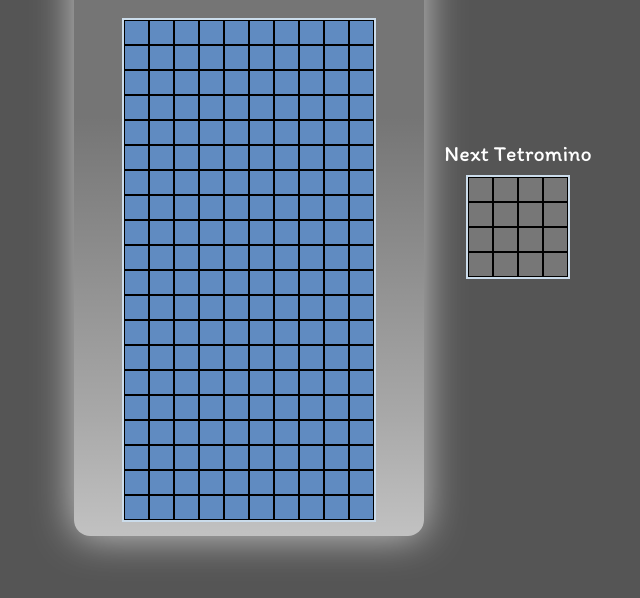
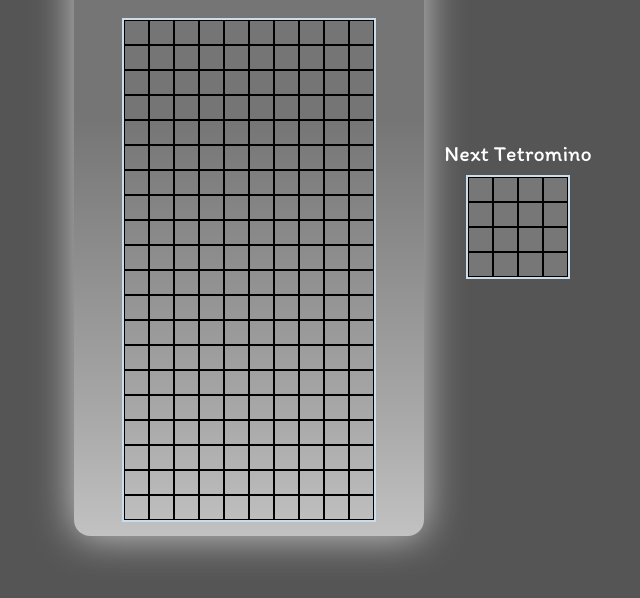
Before and after one commit to JakubMotyl/Tetris-game, a plain HTML site: page index.html in a window 1280 px wide. Shown: the part 192-790 px from the top of the page, without its empty margins (307-947 px from the left). Drawn offline with Linux system fonts and the light colour scheme.

Commit message:
Update style.css

```diff
--- a/style.css
+++ b/style.css
@@ -88,7 +88,7 @@ h1.title {
   flex-wrap: wrap;
   height: 500px;
   width: 250px;
-  background: #608BC1;
+  background: transparent;
   outline: 2px solid #CBDCEB;
 }
 .grid div {
```
